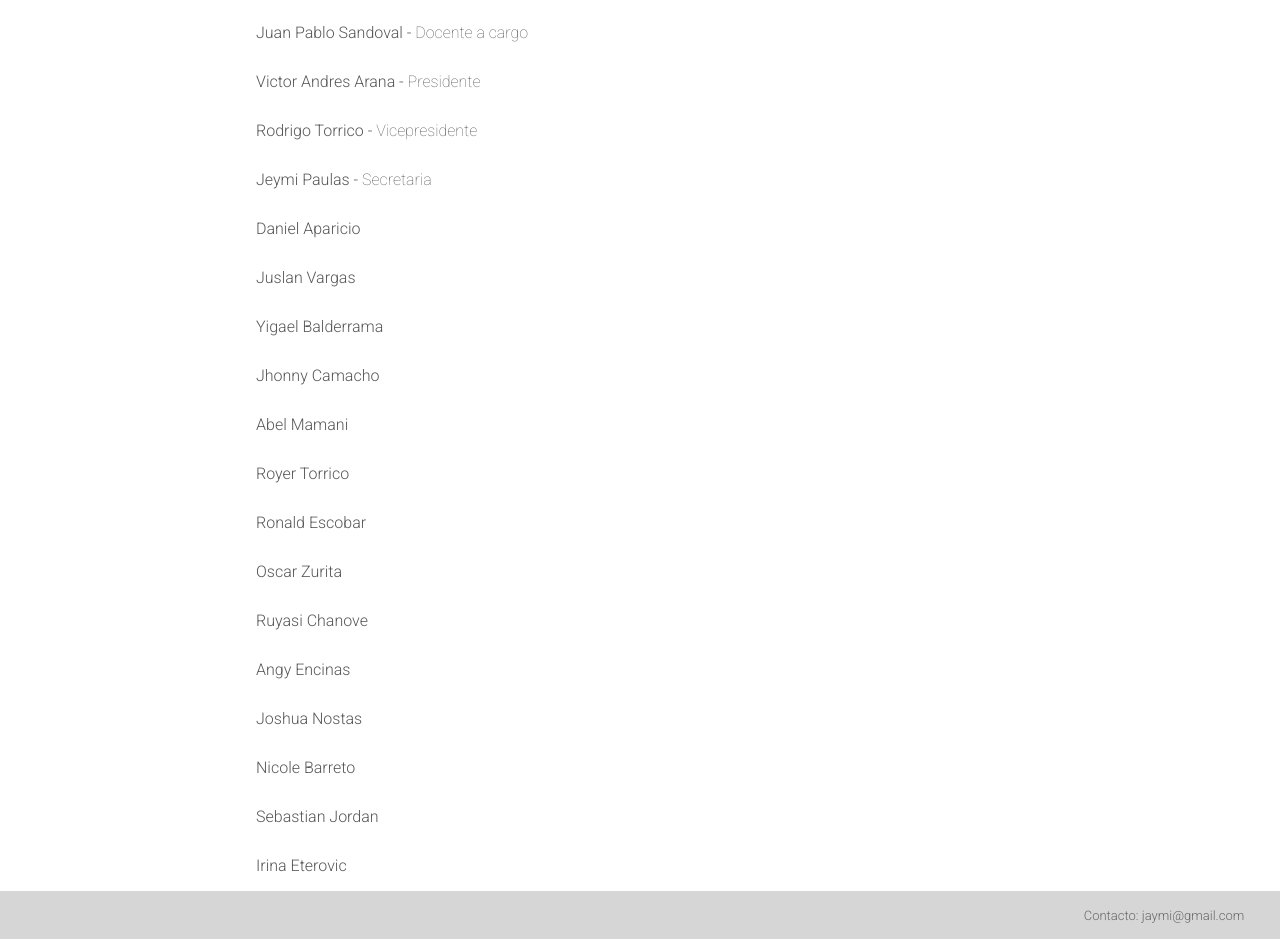
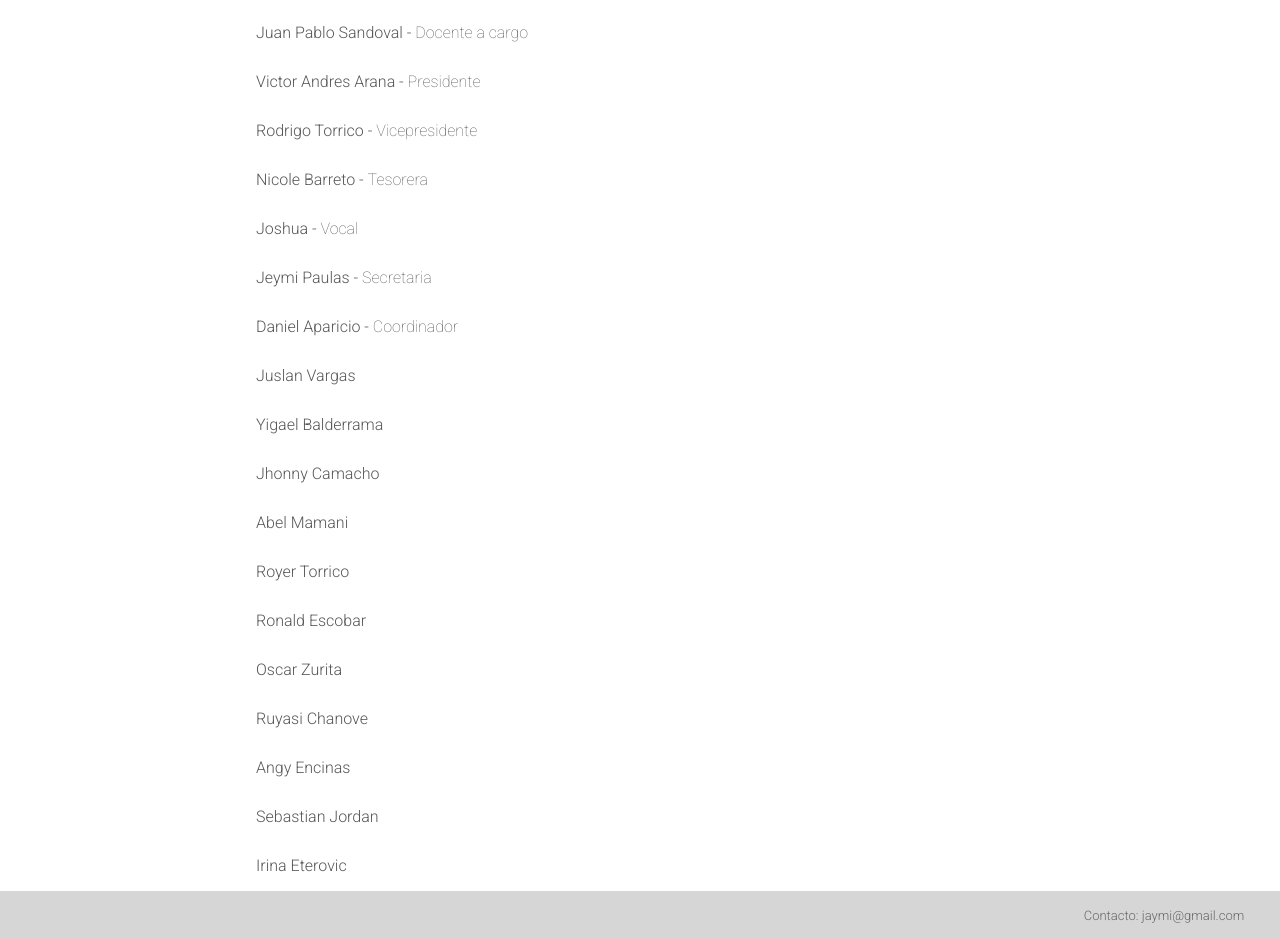
Before and after one commit to whiletruedothis/BinaryLoversWeb, a Jekyll site: the page built from pages/team.html, in a window 1280 px wide and 1400 px high, scrolled down 437 px, cut to the strip 461-1400 px from the top of the window. Built offline with Jekyll 4.4.1, drawn with Linux system fonts in a browser that asks for light colours.

Commit message:
Se arreglo los roles de algunos miembros

```diff
--- a/_data/team.yml
+++ b/_data/team.yml
@@ -4,9 +4,14 @@
   role: Presidente
 - name: Rodrigo Torrico
   role: Vicepresidente
+- name: Nicole Barreto
+  role: Tesorera
+- name: Joshua
+  role: Vocal
 - name: Jeymi Paulas
   role: Secretaria
 - name: Daniel Aparicio
+  role: Coordinador
 - name: Juslan Vargas
 - name: Yigael Balderrama
 - name: Jhonny Camacho
@@ -16,8 +21,6 @@
 - name: Oscar Zurita
 - name: Ruyasi Chanove
 - name: Angy Encinas
-- name: Joshua Nostas
-- name: Nicole Barreto
 - name: Sebastian Jordan
 - name: Irina Eterovic
 - name: Harold Camacho
```
